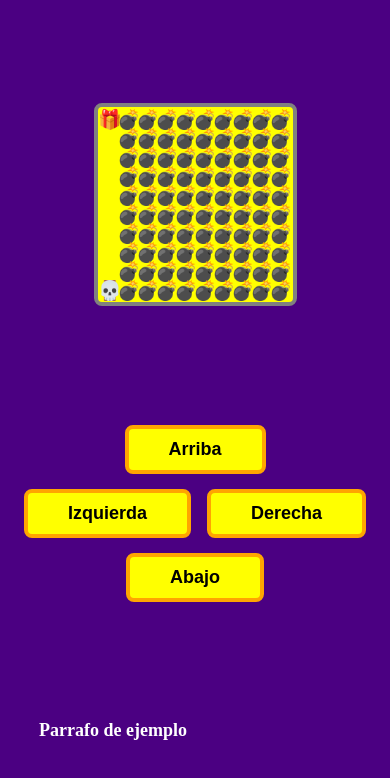
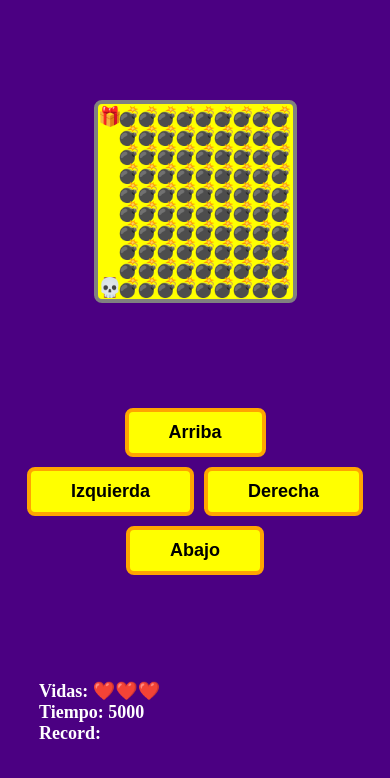
Before and after one commit to arieldelg/mi-primer-videojuego, a plain HTML site: page index.html in a window 390 px wide. Drawn offline with Linux system fonts and the light colour scheme.

Commit message:
fase final

```diff
--- a/game.js
+++ b/game.js
@@ -4,11 +4,21 @@ const up = document.getElementById('up');
 const left = document.getElementById('left');
 const right = document.getElementById('right');
 const down = document.getElementById('down');
+const spanLifes = document.getElementById('vidas');
+const spanTime = document.getElementById('time');
+const record = document.getElementById('record')
+const pResult = document.getElementById('result')
 
 let canvasSize;
 let elementsSize;
 /* let positionDoorX; parte de la funcion 1
 let positionDoorY; */
+let level = 0;
+let positionBombas = []
+let lifes = 3;
+let timestart;
+let setIntervalGame;
+let clearIntervalGame;
 
 const positionPlayer = {
     x: undefined,
@@ -19,9 +29,6 @@ const ganaste = {
     x: undefined,
     y: undefined
 }
-
-const positionBombas = []
-
 
 const renderCanvas = () => {
     if(window.innerHeight > window.innerWidth) {
@@ -34,30 +41,44 @@ const renderCanvas = () => {
     canvas.setAttribute('height', canvasSize);
 
     elementsSize = Math.floor(canvasSize / 10)
-
+    positionPlayer.x = undefined
+    positionPlayer.y = undefined
     startGame()
 }
 
 const startGame = () => {
     console.log({elementsSize, canvasSize})
-
+    positionBombas = []
     game.font = elementsSize + 'px Verdana'
     game.textAlign = '';
 
-    const mapas = maps[0].trim().split('\n')
-    const mapRows = mapas.map(element => element.trim())
+    let mapas = maps[level]
+
+    if (!mapas) {
+        return gameWin()
+    }
+
+    if (!timestart) {
+        timestart = Date.now()
+        setIntervalGame = setInterval(showTime, 100)
+        recordTime()
+    }
+
+    mostrarVidas()
+
+    const newMaps = mapas.trim().split('\n')
+    const mapRows = newMaps.map(element => element.trim())
     //console.log({mapas, mapRows})
     const mapColumn = mapRows.map(e => e.split(''))
     //console.log({mapColumn})
     //con un ciclo forEach
     game.clearRect(0,0, canvasSize, canvasSize)
+
     mapColumn.forEach((i, iIndex) => {
         i.forEach((j, jIndex) => {
             const emoji = emojis[j]
             const positionX = ((elementsSize ) * jIndex);
             const positionY = ((elementsSize) * (iIndex + 1));
-
-
 
             if(j === 'O') {
                 if(!positionPlayer.x && !positionPlayer.y) {
@@ -70,7 +91,7 @@ const startGame = () => {
                 ganaste.x = positionX;
                 ganaste.y = positionY
             } else if (j === 'X') {
-                if(positionBombas.length !== positionBombas.length) {
+                if(positionBombas) {
                 positionBombas.push({
                     x: positionX,
                     y: positionY
@@ -109,7 +130,6 @@ const mouseUp = () => {
     //drawDoor() parte de la funcion 1
 }
 const mouseDown = () => {
-    console.log(positionPlayer.x, positionPlayer.y);
     if (canvasSize === 195) {
         if(positionPlayer.y < canvasSize - elementsSize) {
             positionPlayer.y += elementsSize
@@ -121,7 +141,6 @@ const mouseDown = () => {
    }
 }
 const mouseRight = () => {
-    console.log(positionPlayer.x , positionPlayer.y)
     if(canvasSize === 195) {
         if(positionPlayer.x < canvasSize - (elementsSize * 2)) {
             positionPlayer.x += elementsSize
@@ -137,7 +156,6 @@ const mouseLeft = () => {
         positionPlayer.x -= elementsSize
         startGame()
     }
-
 }
 
 window.addEventListener('keydown', pressKey);
@@ -153,10 +171,87 @@ window.addEventListener('load', renderCanvas);
 
 const movePlayer = () => {
     if (ganaste.x === positionPlayer.x && ganaste.y === positionPlayer.y) {
-        console.log('ganaste')
+        levelUp ()
     }
-    game.fillText(emojis['PLAYER'], positionPlayer.x, positionPlayer.y)
 
+    /* const checarColisionBomba = positionBombas.find(element => {  es una manera de checar collision con las bombas con metodo to find
+        const bombasX = element.x.toFixed(3) === positionPlayer.x.toFixed(3);
+        const bombasY = element.y.toFixed(3) === positionPlayer.y.toFixed(3);
+        return bombasX && bombasY;
+    })
+
+    if (checarColisionBomba) {
+        console.log('perdiste')
+    } */
+     checarColisionBomba()
+    game.fillText(emojis['PLAYER'], positionPlayer.x, positionPlayer.y);
+}
+
+const checarColisionBomba = () => {
+    const bomba = positionBombas.find(element => {
+        const collissionX = element.x == positionPlayer.x;
+        const collisionY = element.y == positionPlayer.y
+        return collissionX && collisionY
+    })
+    if(bomba) {
+        //console.log('perdiste');
+        gameEnd()
+    }
+}
+
+const levelUp = () => {
+    level++
+    startGame()
+}
+
+const gameWin = () => {
+    clearInterval(setIntervalGame);
+
+    const record = localStorage.getItem('recordTime');
+    const playerTime = Date.now() - timestart;
+
+    if (record) {
+        if (playerTime <= record) {
+            pResult.innerHTML = 'superaste el record';
+            localStorage.setItem('recordTime', playerTime);
+        } else {
+            pResult.innerHTML = 'No superaste el record';
+        }
+    } else {
+        localStorage.setItem('recordTime', playerTime);
+    }
+    console.log({record, playerTime})
+
+    window.location.reload()
+}
+
+const gameEnd = () => {
+    lifes--
+
+    if(lifes <= 0) {
+        lifes = 3
+        level = 0
+        clearInterval(setIntervalGame)
+        timestart = undefined
+    }
+    positionPlayer.x = undefined
+    positionPlayer.y = undefined
+
+    /* window.location.reload() */
+}
+
+const mostrarVidas = () => {
+    const lifesArray = Array(lifes).fill(emojis['HEART'])
+    spanLifes.innerHTML = ''
+    lifesArray.forEach(element => spanLifes.innerHTML += element)
+}
+
+const showTime = () => {
+ spanTime.innerHTML = Date.now() - timestart
+}
+
+const recordTime = () => {
+    record.innerHTML = localStorage.getItem('recordTime');
 }
 
 /*
--- a/index.html
+++ b/index.html
@@ -19,8 +19,11 @@
         </div>
 
         <div class="message">
-            <!-- ToDo -->
-            <p>Parrafo de ejemplo</p>
+            <p>Vidas: <span id="vidas"></span></p>
+            <p>Tiempo: <span id="time"></span></p>
+            <p>Record: <span id="record"></span></p>
+            <p id="result"></p>
+
         </div>
     </div>
 
--- a/maps.js
+++ b/maps.js
@@ -12,6 +12,7 @@ const emojis = {
     'BOMB_COLLISION': '🔥',
     'GAME_OVER': '👎',
     'WIN': '🏆',
+    'HEART': '❤️',
   };
 
   const maps = [];
--- a/styles.css
+++ b/styles.css
@@ -50,7 +50,7 @@ p {
     text-align: start;
 }
 
-@media (max-width: 490px) {
+@media (max-width: 680px) {
     .btns {
         width: 100%;
         display: flex;
@@ -59,7 +59,12 @@ p {
     }
 
     #up, #down {
-        margin: 15px 390px;
+        margin: 5px 390px;
+
+    }
+
+    #left, #right {
+        margin: 5px 5px;
 
     }
 }
```
